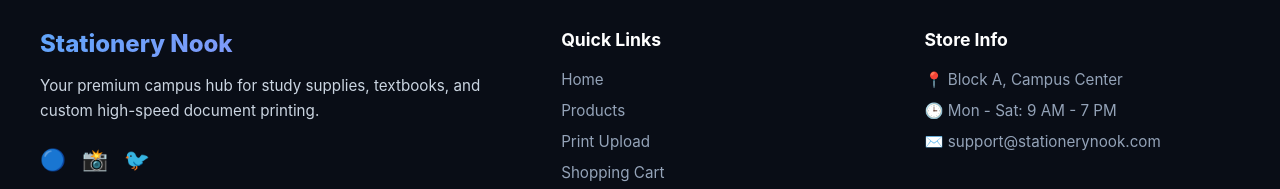
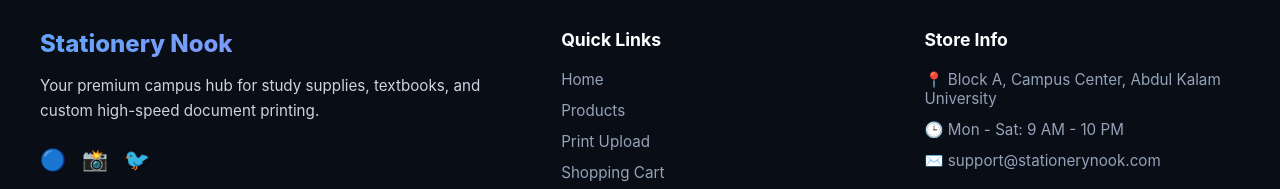
Before and after one commit to kritikat07/Stationery-Nook, a React (Vite) app: page /orders in a window 1280 px wide. Shown: the part 749-938 px from the top of the page. Built offline with nearby package versions, Linux system fonts and the light colour scheme; no server answers.

Commit message:
updated the footer section by adding the name of the college

```diff
--- a/components/Footer.jsx
+++ b/components/Footer.jsx
@@ -32,8 +32,8 @@ function Footer() {
         <div className="footer-section">
           <h4 className="footer-heading">Store Info</h4>
           <ul className="footer-links font-medium">
-            <li>📍 Block A, Campus Center</li>
-            <li>🕒 Mon - Sat: 9 AM - 7 PM</li>
+            <li>📍 Block A, Campus Center, Abdul Kalam University</li>
+            <li>🕒 Mon - Sat: 9 AM - 10 PM</li>
             <li>✉️ support@stationerynook.com</li>
           </ul>
         </div>
```
